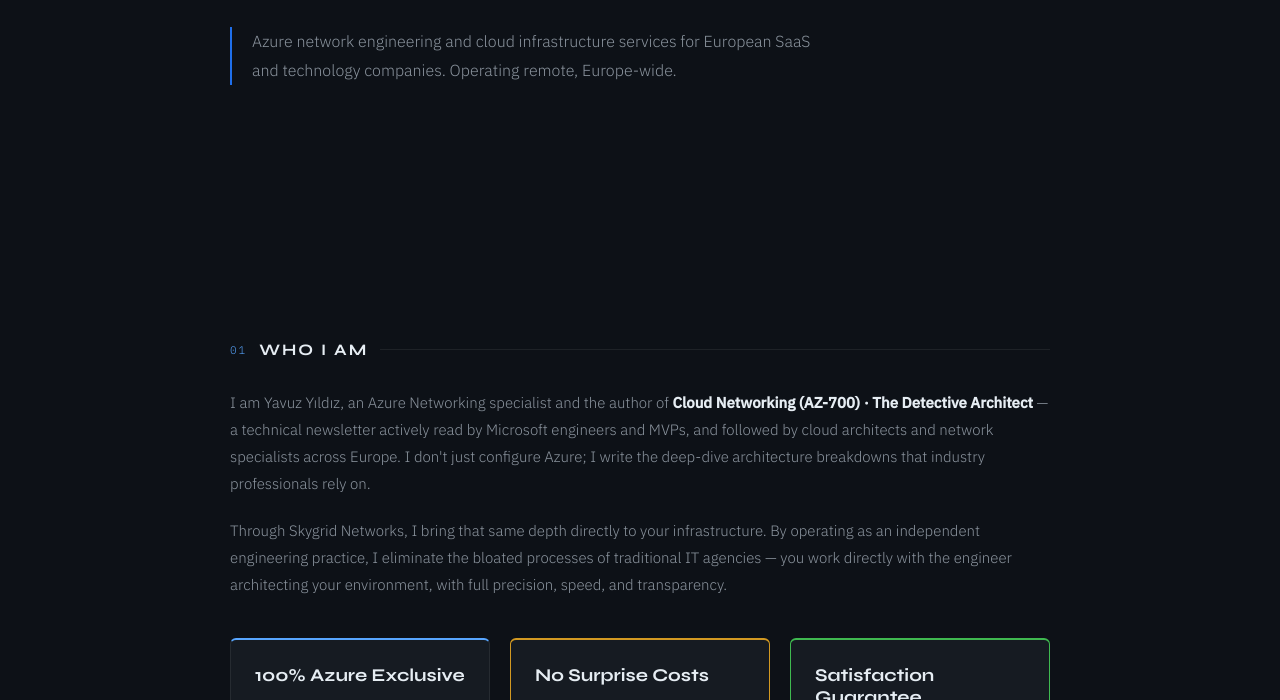
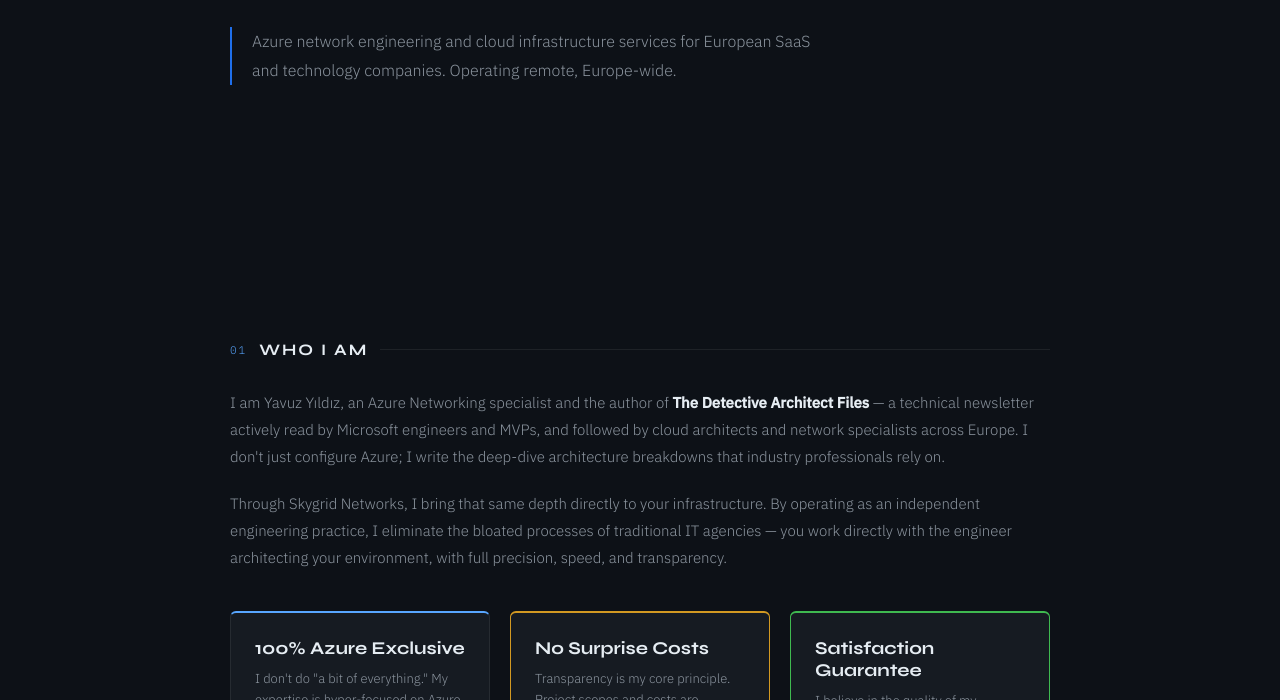
Before and after one commit to SkyGridNetworks/skygridnetworks.github.io, a plain HTML site: page index.html in a window 1280 px wide. Shown: the part 400-1100 px from the top of the page. Drawn offline with Linux system fonts and the light colour scheme.

Commit message:
Update index.html

```diff
--- a/index.html
+++ b/index.html
@@ -438,7 +438,7 @@
     </div>
 
     <p class="about-text">
-      I am Yavuz Yıldız, an Azure Networking specialist and the author of <strong style="color: var(--ink);">Cloud Networking (AZ-700) · The Detective Architect</strong> — a technical newsletter actively read by Microsoft engineers and MVPs, and followed by cloud architects and network specialists across Europe. I don't just configure Azure; I write the deep-dive architecture breakdowns that industry professionals rely on.
+      I am Yavuz Yıldız, an Azure Networking specialist and the author of <strong style="color: var(--ink);">The Detective Architect Files</strong> — a technical newsletter actively read by Microsoft engineers and MVPs, and followed by cloud architects and network specialists across Europe. I don't just configure Azure; I write the deep-dive architecture breakdowns that industry professionals rely on.
     </p>
     <p class="about-text">
       Through Skygrid Networks, I bring that same depth directly to your infrastructure. By operating as an independent engineering practice, I eliminate the bloated processes of traditional IT agencies — you work directly with the engineer architecting your environment, with full precision, speed, and transparency.
```
